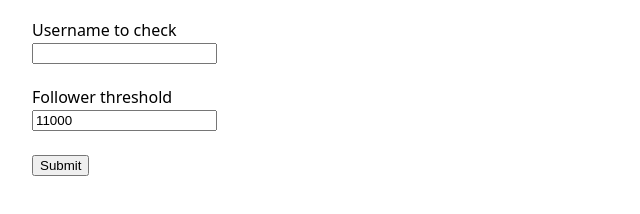
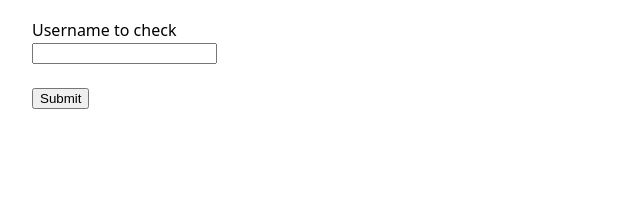
Before and after one commit to sarunasr/ghost, a plain HTML site: page index.html in a window 1280 px wide. Shown: the part 144-358 px from the top of the page, without its empty margins (0-640 px from the left). Drawn offline with Linux system fonts and the light colour scheme.

Commit message:
remove thd

```diff
--- a/index.html
+++ b/index.html
@@ -11,7 +11,7 @@
 <form id="f">
     <label>Email<br><input name="email" type="email" required></label><br><br>
     <label>Username to check<br><input name="user" required></label><br><br>
-    <label>Follower threshold<br><input name="threshold" type="number" value="11000" required></label><br><br>
+<!--    <label>Follower threshold<br><input name="threshold" type="number" value="11000" required></label><br><br>-->
     <button>Submit</button>
 </form>
 <p id="msg"></p>
```
